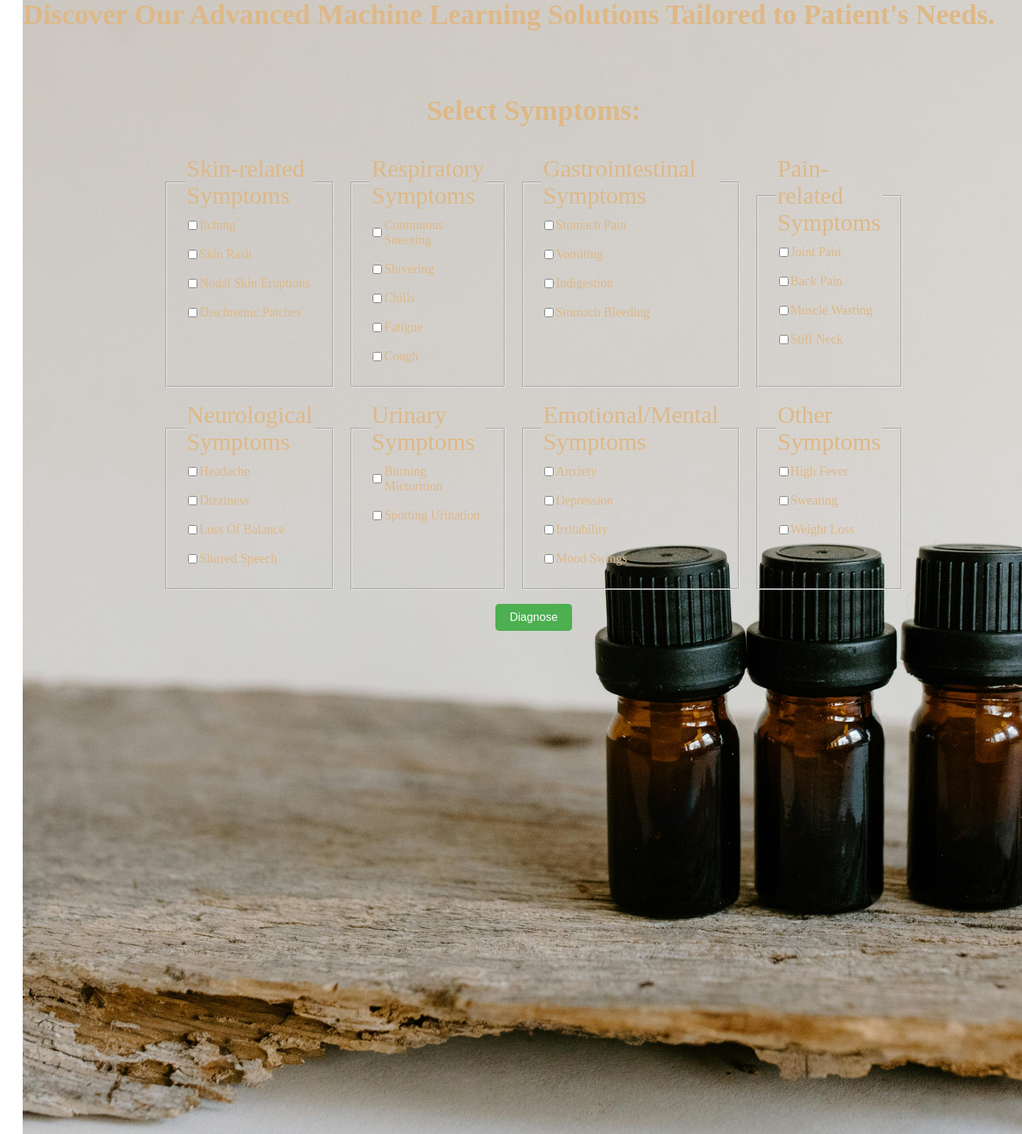
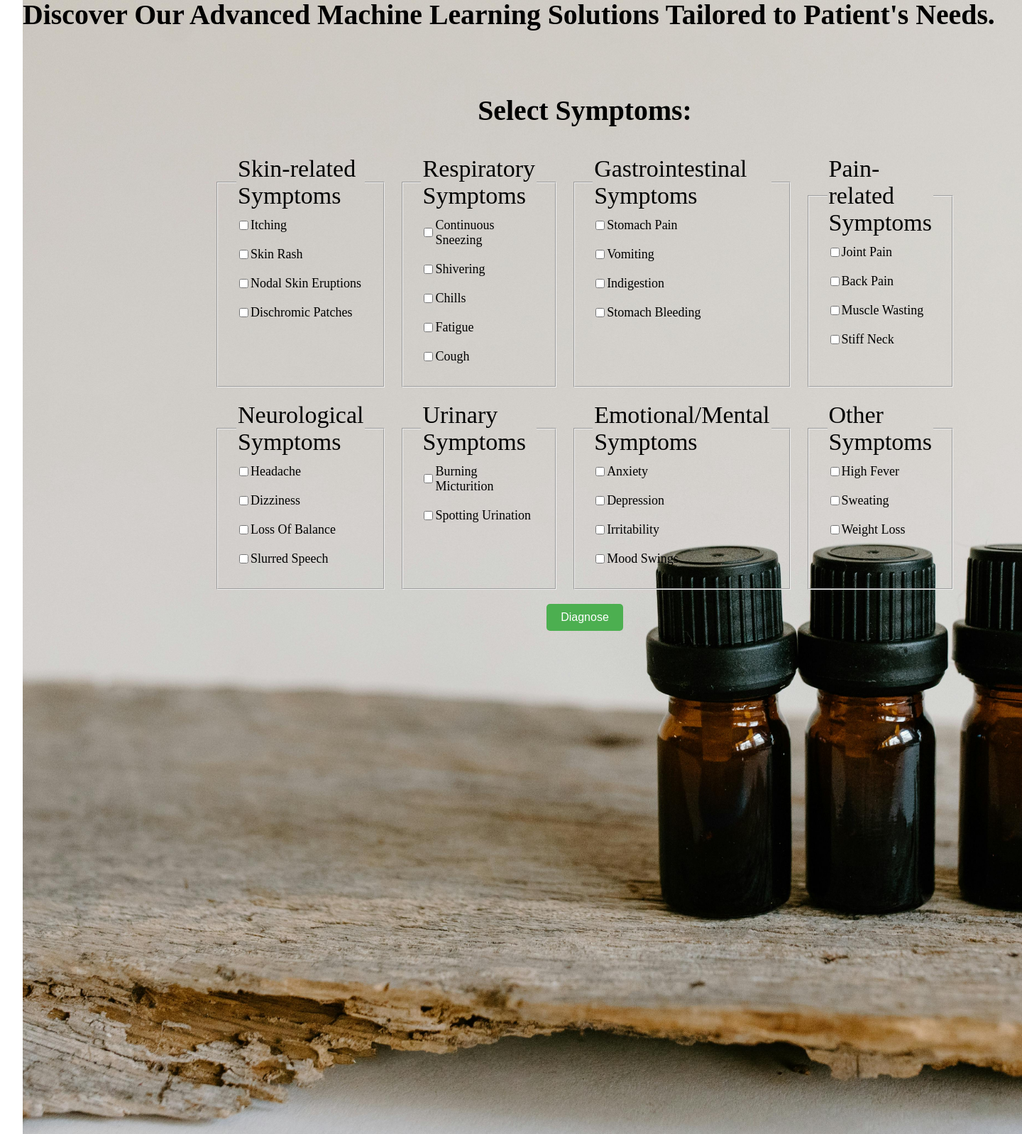
Before and after one commit to kru2710shna/End-End-ML-HC-1, a Flask app: page /curetrack in a window 1440 px wide; the page is wider, and only the part inside the window is pictured. Shown: the part 1601-3199 px from the top of that part at 71% size. Run offline with Flask 3, Linux system fonts and the light colour scheme; parts of the project's set-up code (start-up, migrations or seed data) failed here and were passed over; some libraries are stand-ins or nearby versions.

Commit message:
Model Completed

```diff
--- a/Static/CSS/CureTrack.css
+++ b/Static/CSS/CureTrack.css
@@ -104,12 +104,13 @@
 .text__2 {
     position: relative;
     font-family: 'Times New Roman', serif;
-    color: solid black;
+    color: black;
     font-size: 34px;
     padding: 0;
     margin: 0;
+    left: 0;
     top: 139px;
-    width: 100vw; /* Adjust to viewport width */
+    width: 110vw; /* Adjust to viewport width */
     height: 200vh; /* Adjust to viewport height */
     background-image: url('../Images/pexels-tara-winstead-6694135.jpg');
     background-size: cover;
@@ -120,7 +121,7 @@
 .button {
     display: inline-block;
     padding: 0.5rem 1rem;
-    color: burlywood;
+    color: black;
     text-decoration: none;
     border: 2px solid brown;
     border-radius: 5px;
@@ -170,7 +171,6 @@
     border-color: darkbrown;
 }
 
-
 .vertical-line {
     border-left: 1px solid white;
     height: 52.5%;
@@ -210,6 +210,7 @@
     align-items: center;
     margin-top: 20px;
     z-index: 4; /* Ensure it's above other elements if needed */
+    color: black;
 }
 
 /* Style the input field */
--- a/Static/templates/CureTrack.html
+++ b/Static/templates/CureTrack.html
@@ -42,7 +42,7 @@
             </div>
             <div class="vertical-line"></div>
             <div class="HOW_IT_WORKS">
-                <h3>HOW IT WORKS</h3>
+                <h3>SCROLL DOWN</h3>
             </div>
             <div class="circular-container">
                 <div class="text__2">
```
Also changed, not shown: 1 other file.
